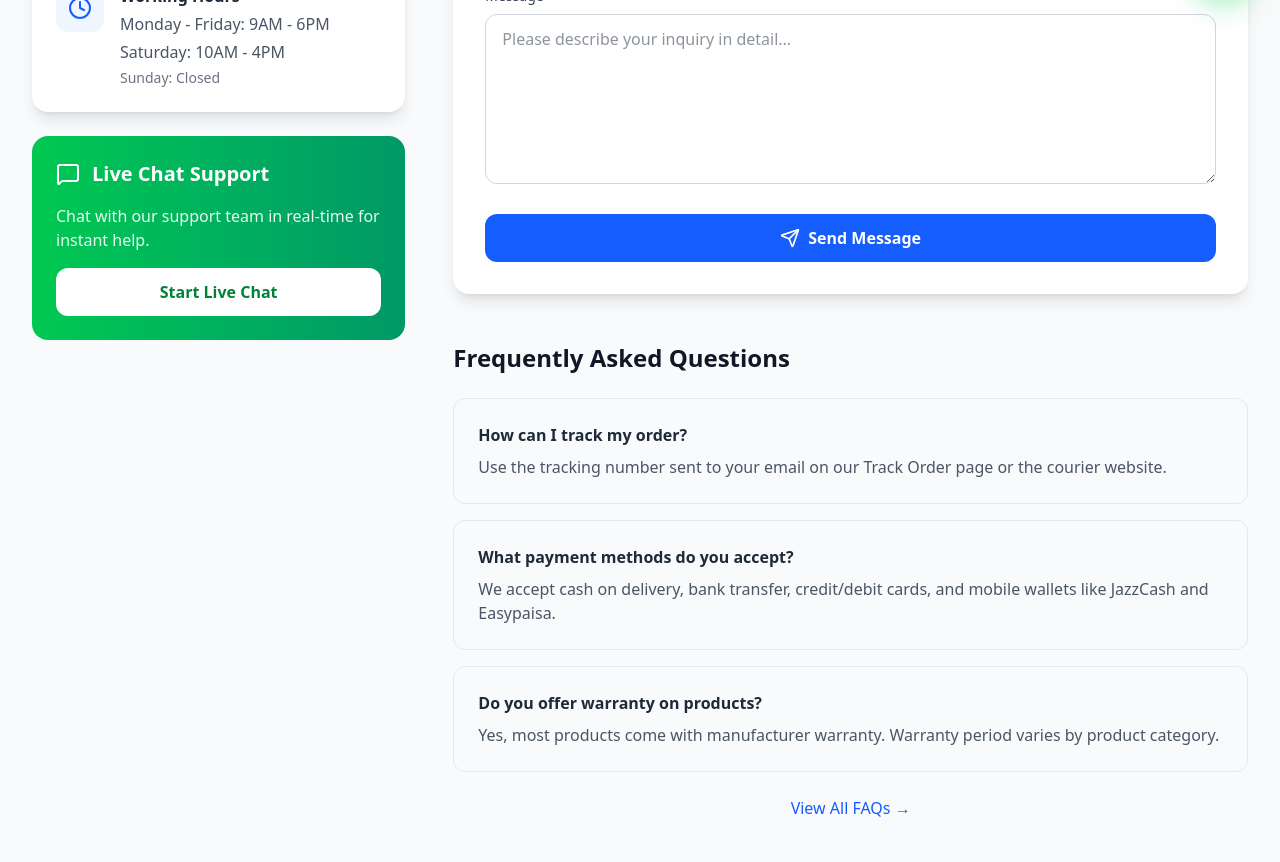
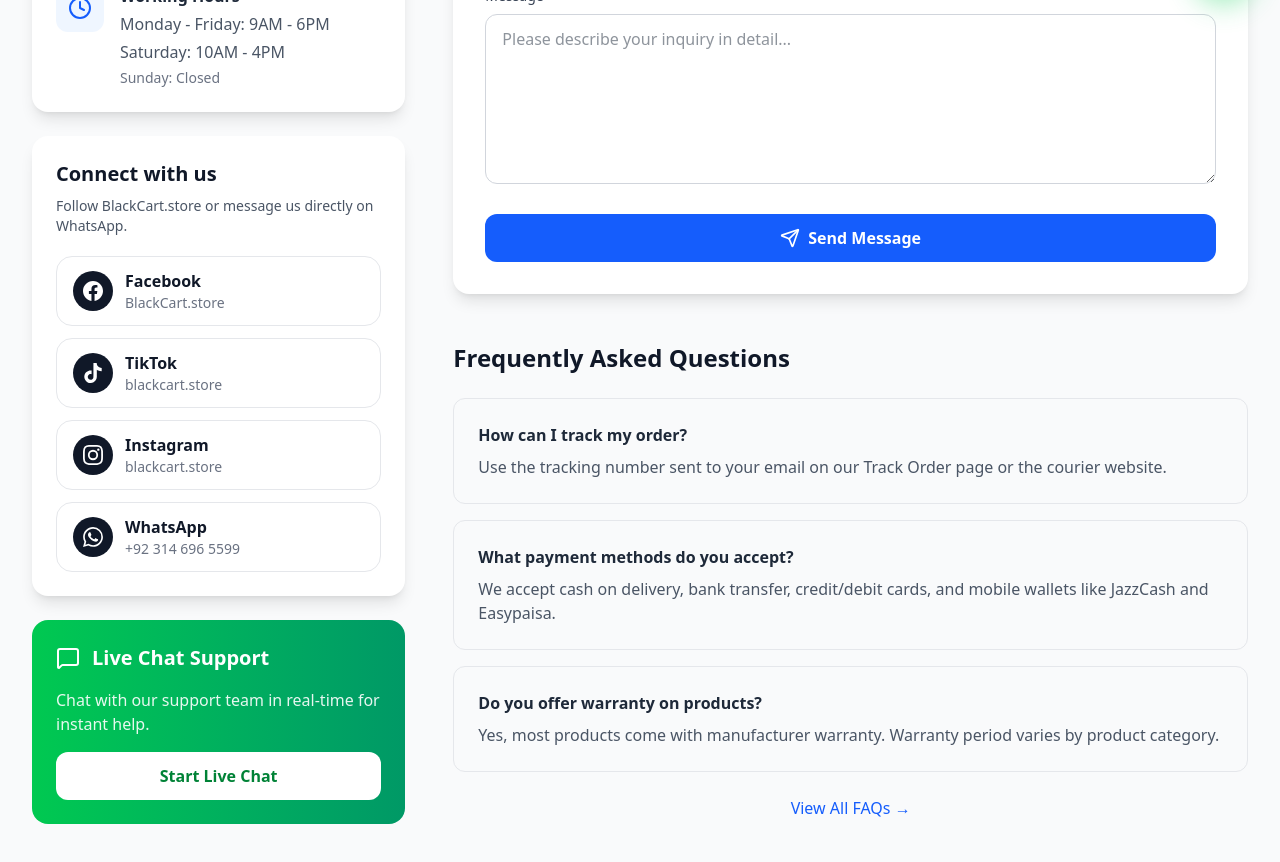
Before and after one commit to mustafa-mmd/blackcart-frontend, a React (Vite) app in the folder Frontend-blackcart/: page /contact in a window 1280 px wide. Shown: the part 780-1642 px from the top of the page. Built offline with nearby package versions, Linux system fonts and the light colour scheme; no server answers.

Commit message:
feat: add social links to contact page

```diff
--- a/Frontend-blackcart/src/components/common/BrandIcon.tsx
+++ b/Frontend-blackcart/src/components/common/BrandIcon.tsx
@@ -1,11 +1,11 @@
-type Brand = 'facebook' | 'instagram' | 'tiktok' | 'whatsapp'
+import type { SocialBrand } from '../../config/storeContact'
 
 interface BrandIconProps {
-  brand: Brand
+  brand: SocialBrand
   className?: string
 }
 
-const paths: Record<Brand, string> = {
+const paths: Record<SocialBrand, string> = {
   facebook: 'M24 12.073C24 5.446 18.627.073 12 .073S0 5.446 0 12.073c0 5.99 4.388 10.954 10.125 11.854v-8.385H7.078v-3.47h3.047V9.43c0-3.007 1.792-4.669 4.533-4.669 1.312 0 2.686.235 2.686.235v2.953H15.83c-1.491 0-1.956.925-1.956 1.874v2.25h3.328l-.532 3.47h-2.796v8.385C19.612 23.027 24 18.062 24 12.073Z',
   instagram: 'M12 2.163c3.204 0 3.584.012 4.85.07 3.252.148 4.771 1.691 4.919 4.919.058 1.265.069 1.645.069 4.849 0 3.205-.012 3.584-.069 4.849-.149 3.225-1.664 4.771-4.919 4.919-1.266.058-1.644.07-4.85.07-3.204 0-3.584-.012-4.849-.07-3.26-.149-4.771-1.699-4.919-4.92-.058-1.265-.07-1.644-.07-4.849 0-3.204.013-3.583.07-4.849.149-3.227 1.664-4.771 4.919-4.919 1.266-.057 1.645-.069 4.849-.069ZM12 0C8.741 0 8.332.014 7.052.072 2.695.272.273 2.69.073 7.052.014 8.332 0 8.741 0 12c0 3.259.014 3.668.072 4.948.2 4.358 2.618 6.78 6.98 6.98C8.332 23.986 8.741 24 12 24c3.259 0 3.668-.014 4.948-.072 4.354-.2 6.782-2.618 6.979-6.98.059-1.28.073-1.689.073-4.948 0-3.259-.014-3.668-.072-4.948C23.73 2.699 21.307.273 16.948.073 15.668.014 15.259 0 12 0Zm0 5.838a6.162 6.162 0 1 0 0 12.324 6.162 6.162 0 0 0 0-12.324ZM12 16a4 4 0 1 1 0-8 4 4 0 0 1 0 8Zm6.406-11.845a1.44 1.44 0 1 0 0 2.881 1.44 1.44 0 0 0 0-2.881Z',
   tiktok: 'M12.525.02c1.31-.02 2.61-.01 3.91-.02.08 1.53.63 3.09 1.75 4.17 1.12 1.11 2.7 1.62 4.24 1.79v4.03c-1.44-.05-2.89-.35-4.2-.97-.57-.26-1.1-.59-1.62-.93-.01 2.92.01 5.84-.02 8.75-.08 1.4-.54 2.79-1.35 3.94-1.31 1.92-3.58 3.17-5.91 3.21-1.43.08-2.86-.31-4.08-1.03-2.02-1.19-3.44-3.37-3.65-5.72-.02-.5-.03-1-.01-1.49.18-1.9 1.12-3.72 2.58-4.96 1.66-1.45 3.98-2.14 6.15-1.73.02 1.48-.04 2.96-.04 4.44-.99-.32-2.15-.23-3.02.37-.63.41-1.11 1.04-1.36 1.75-.21.51-.15 1.07-.14 1.61.24 1.64 1.82 3.02 3.5 2.87 1.12-.01 2.19-.66 2.77-1.61.19-.33.4-.67.41-1.06.1-1.79.06-3.57.07-5.36.01-4.03-.01-8.05.02-12.07Z',
--- a/Frontend-blackcart/src/components/common/Footer.tsx
+++ b/Frontend-blackcart/src/components/common/Footer.tsx
@@ -2,29 +2,7 @@ import React from 'react'
 import { Link } from 'react-router-dom'
 import { Mail, Phone, MapPin, Shield, FileText, Truck, RotateCcw } from 'lucide-react'
 import { BrandIcon } from './BrandIcon'
-
-const socialLinks = [
-  {
-    brand: 'facebook',
-    label: 'BlackCart.store on Facebook',
-    href: 'https://www.facebook.com/share/18ryxiWJsx/',
-  },
-  {
-    brand: 'tiktok',
-    label: 'blackcart.store on TikTok',
-    href: 'https://www.tiktok.com/@blackcart.store?_r=1&_t=ZS-980Tn3zBR3A',
-  },
-  {
-    brand: 'instagram',
-    label: 'blackcart.store on Instagram',
-    href: 'https://www.instagram.com/blackcart.store?igsh=ZHgyYXFhendvcTE0',
-  },
-  {
-    brand: 'whatsapp',
-    label: 'BlackCart.store on WhatsApp',
-    href: 'https://wa.me/923146965599',
-  },
-] as const
+import { STORE_SOCIAL_LINKS } from '../../config/storeContact'
 
 const Footer: React.FC = () => {
   return (
@@ -44,7 +22,7 @@ const Footer: React.FC = () => {
               Shop from thousands of products with secure payments and fast delivery.
             </p>
             <div className="flex flex-wrap gap-3" aria-label="BlackCart.store social media">
-              {socialLinks.map((social) => (
+              {STORE_SOCIAL_LINKS.map((social) => (
                 <a
                   key={social.brand}
                   href={social.href}
--- /dev/null
+++ b/Frontend-blackcart/src/config/storeContact.ts
@@ -0,0 +1,40 @@
+export type SocialBrand = 'facebook' | 'instagram' | 'tiktok' | 'whatsapp'
+
+interface StoreSocialLink {
+  brand: SocialBrand
+  name: string
+  username: string
+  label: string
+  href: string
+}
+
+export const STORE_SOCIAL_LINKS: readonly StoreSocialLink[] = [
+  {
+    brand: 'facebook',
+    name: 'Facebook',
+    username: 'BlackCart.store',
+    label: 'BlackCart.store on Facebook',
+    href: 'https://www.facebook.com/share/18ryxiWJsx/',
+  },
+  {
+    brand: 'tiktok',
+    name: 'TikTok',
+    username: 'blackcart.store',
+    label: 'blackcart.store on TikTok',
+    href: 'https://www.tiktok.com/@blackcart.store?_r=1&_t=ZS-980Tn3zBR3A',
+  },
+  {
+    brand: 'instagram',
+    name: 'Instagram',
+    username: 'blackcart.store',
+    label: 'blackcart.store on Instagram',
+    href: 'https://www.instagram.com/blackcart.store?igsh=ZHgyYXFhendvcTE0',
+  },
+  {
+    brand: 'whatsapp',
+    name: 'WhatsApp',
+    username: '+92 314 696 5599',
+    label: 'BlackCart.store on WhatsApp',
+    href: 'https://wa.me/923146965599',
+  },
+] as const
--- a/Frontend-blackcart/src/pages/ContactPage.tsx
+++ b/Frontend-blackcart/src/pages/ContactPage.tsx
@@ -14,6 +14,8 @@ import { useForm } from 'react-hook-form'
 import { zodResolver } from '@hookform/resolvers/zod'
 import { z } from 'zod'
 import { toast } from 'react-hot-toast'
+import { BrandIcon } from '../components/common/BrandIcon'
+import { STORE_SOCIAL_LINKS } from '../config/storeContact'
 
 const contactSchema = z.object({
   name: z.string().min(2, 'Name must be at least 2 characters'),
@@ -53,9 +55,9 @@ const ContactPage: React.FC = () => {
     } else {
       throw new Error(result.message || 'Failed to send message');
     }
-  } catch (error: any) {
+  } catch (error: unknown) {
     console.error('Contact form error:', error);
-    toast.error(error.message || 'Failed to send message. Please try again.');
+    toast.error(error instanceof Error ? error.message : 'Failed to send message. Please try again.');
   }
 };
 
@@ -162,6 +164,33 @@ const ContactPage: React.FC = () => {
                         <p className="text-sm text-gray-500 mt-1">{info.description}</p>
                       </div>
                     </motion.div>
+                  ))}
+                </div>
+              </div>
+
+              <div className="rounded-xl bg-white p-6 shadow-lg">
+                <h2 className="text-xl font-bold text-gray-900">Connect with us</h2>
+                <p className="mt-2 text-sm text-gray-600">
+                  Follow BlackCart.store or message us directly on WhatsApp.
+                </p>
+                <div className="mt-5 grid grid-cols-1 gap-3 sm:grid-cols-2 lg:grid-cols-1">
+                  {STORE_SOCIAL_LINKS.map((social) => (
+                    <a
+                      key={social.brand}
+                      href={social.href}
+                      target="_blank"
+                      rel="noopener noreferrer"
+                      aria-label={social.label}
+                      className="group flex min-h-14 items-center gap-3 rounded-xl border border-gray-200 px-4 py-3 outline-none transition hover:-translate-y-0.5 hover:border-blue-300 hover:bg-blue-50 hover:shadow-sm focus-visible:ring-2 focus-visible:ring-blue-500"
+                    >
+                      <span className="flex h-10 w-10 shrink-0 items-center justify-center rounded-full bg-gray-900 text-white transition group-hover:bg-blue-600">
+                        <BrandIcon brand={social.brand} className="h-5 w-5" />
+                      </span>
+                      <span className="min-w-0">
+                        <span className="block font-semibold text-gray-900">{social.name}</span>
+                        <span className="block truncate text-sm text-gray-500">{social.username}</span>
+                      </span>
+                    </a>
                   ))}
                 </div>
               </div>
```
